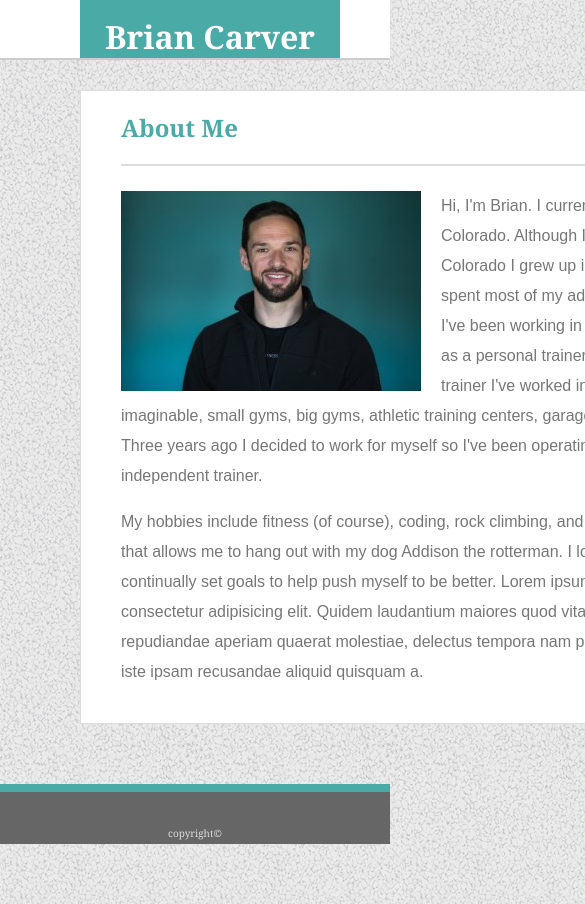
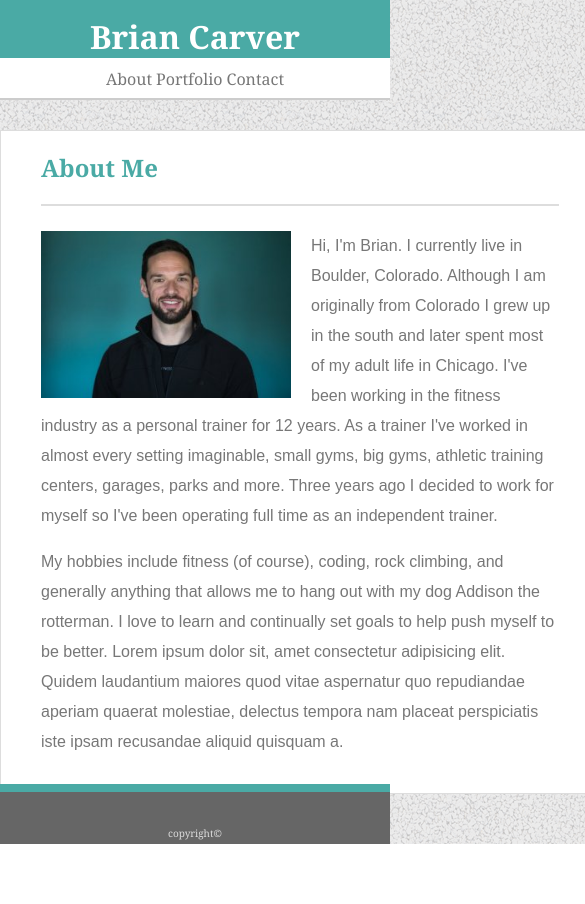
Before and after one commit to Brarver/responsive-portfolio, a plain HTML site: page index.html in a window 390 px wide. Shown: the top 904 px of the page, 585 px wide, since content can reach past the window. After the commit the page ends 844 px from the top, so only its background shows below. Drawn offline with Linux system fonts and the light colour scheme.

Commit message:
main respon

```diff
--- a/assets/css/style.css
+++ b/assets/css/style.css
@@ -204,19 +204,69 @@ button:focus {
 @media screen and (max-width: 980px) {
 
     .main-section {
-        width: 700px;
-        margin-left: 80px;
+        width: 650px;
+        margin-left: 60px;
     }
 
     .header-content {
-        margin-left: 80px;
+        margin-left: 60px;
+        width: 880px;
+    }
+
+    #profile-image {
+        width: 250px;
     }
 }
 
 @media screen and (max-width: 768px) {
 
+    .main-section {
+        width: 600px;
+        margin: auto;
+        margin-top: 30px;
+    }
+
+    .header-content {
+        margin: auto;
+        width: 600px;
+    }
+
 }
 
 @media screen and (max-width: 640px) {
 
+    header {
+        height: 100px;
+
+    }
+
+    .header-content {
+        width: 100%;
+        margin-left: 0px;
+        margin-right: 0px;
+        text-align: center;
+    }
+
+    .header-name {
+        width: 100%;
+        float: none;
+    }
+
+    ul {
+        padding-left: 0px;
+        margin-top: 10px;
+
+    }
+
+    .nav-items {
+        float: none;
+        padding-left: 0px;
+    }
+
+    .nav-item {
+        margin-left: 0px;
+    }
+
+
+
 }
```
